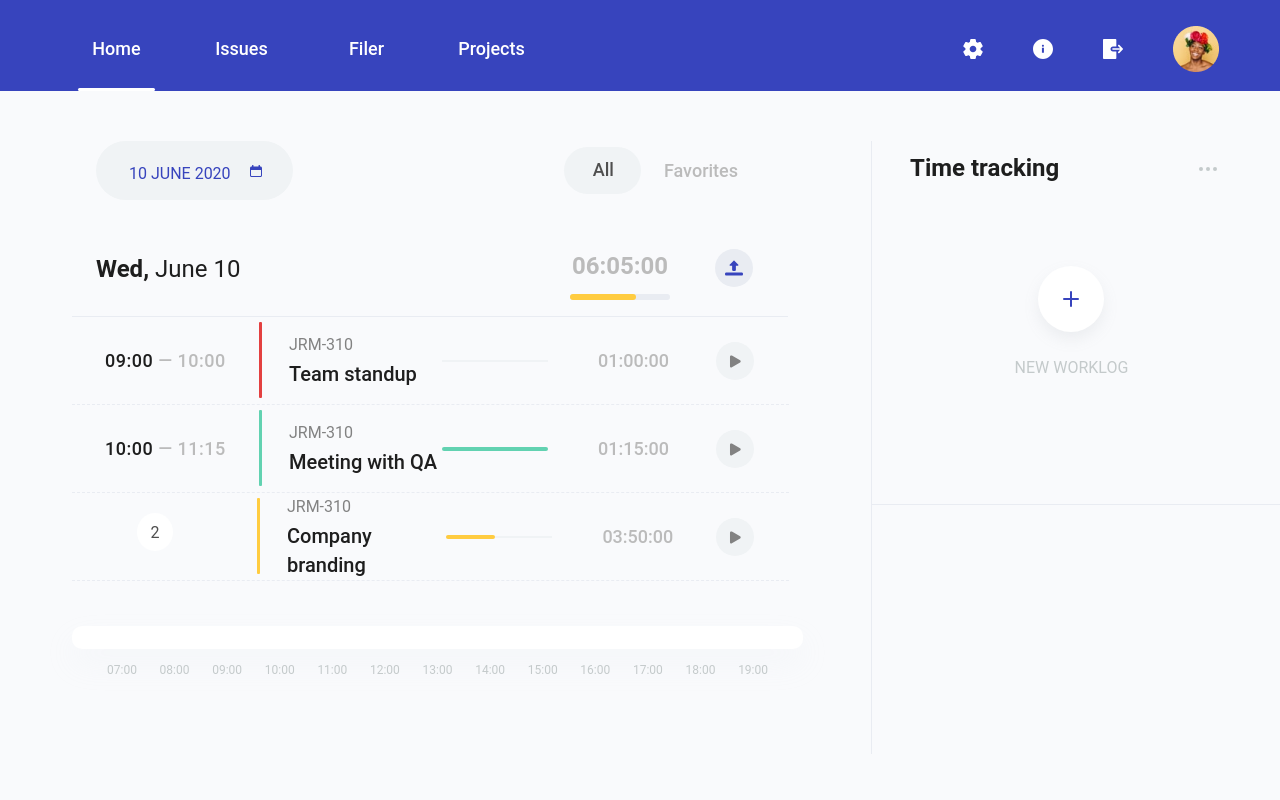
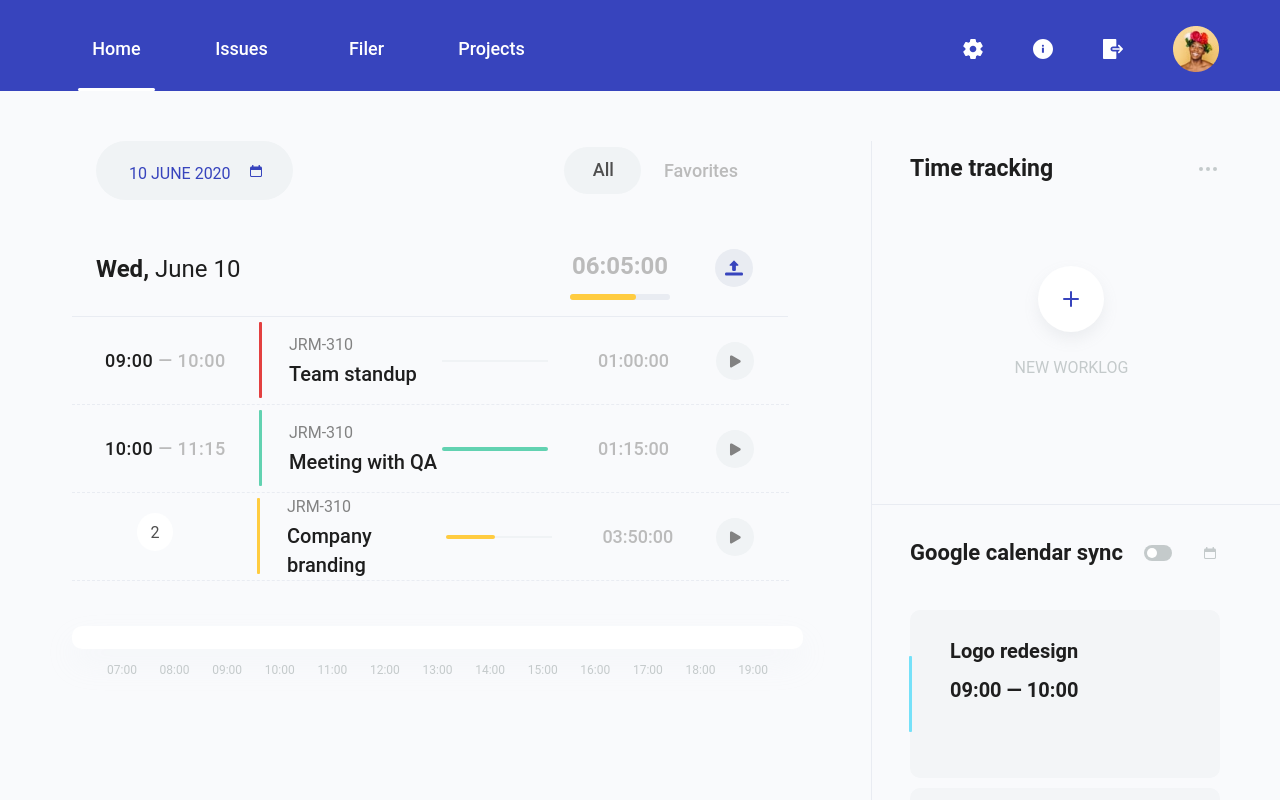
Before and after one commit to irina-lu/time-tracker-reactjs, a React (Create React App) app: page / in a window 1280 px wide. Shown: the top 800 px of the page. Built offline with nearby package versions, Linux system fonts and the light colour scheme.

Commit message:
Google sync section realization

```diff
--- /dev/null
+++ b/src/GoogleSync/Event.js
@@ -0,0 +1,25 @@
+import React from "react";
+import "./Event.scss";
+
+function Event({ event }) {
+  let color;
+  switch (event.status) {
+    case "turquoise":
+      color = "turquoise";
+      break;
+    case "orange":
+      color = "orange";
+      break;
+    default:
+      color = "lavender";
+  }
+
+  return (
+    <li className={`event event_${color}`}>
+      <h3 className="event__name">{event.name}</h3>
+      <p className="event__time">{event.time}</p>
+    </li>
+  );
+}
+
+export default Event;
--- /dev/null
+++ b/src/GoogleSync/Event.scss
@@ -0,0 +1,50 @@
+@import '../assets/color.scss';
+
+.event {
+    position: relative;
+    padding: 0 40px;
+    padding-top: 27px;
+    margin-bottom: 10px;
+    min-height: 168px;
+    border-radius: 10px;
+    background: $background-item;
+
+    &::before {
+        content: "";
+        position: absolute;
+        left: -1px;
+        top: 46px;
+        width: 3px;
+        height: 76px;
+        border-radius: 1px;
+    }
+
+    &_turquoise::before {
+        background-color: $turquoise;
+    }
+
+    &_orange::before {
+        background-color: $orange;
+    }
+
+    &_lavender::before {
+        background-color: $lavender;
+    }
+}
+
+.event__name {
+    margin: 0;
+    padding: 0;
+    margin-bottom: 10px;
+    font-size: 20px;
+    line-height: 29px;
+    font-weight: 600;
+}
+
+.event__time {
+    margin: 0;
+    padding: 0;
+    font-size: 20px;
+    line-height: 29px;
+    font-weight: 600;
+}
--- /dev/null
+++ b/src/GoogleSync/EventList.js
@@ -0,0 +1,15 @@
+import React from "react";
+import "./EventList.scss";
+import Event from "./Event";
+
+function EventList(props) {
+  return (
+    <ul className="event-list">
+      {props.eventList.map((event) => (
+        <Event key={event.id} event={event} />
+      ))}
+    </ul>
+  );
+}
+
+export default EventList;
--- /dev/null
+++ b/src/GoogleSync/EventList.scss
@@ -0,0 +1,5 @@
+.event-list {
+    padding: 0;
+    margin: 0;
+    list-style: none;
+}
--- /dev/null
+++ b/src/GoogleSync/GoogleSync.js
@@ -0,0 +1,42 @@
+import React from "react";
+import "./GoogleSync.scss";
+import EventList from "./EventList";
+
+function GoogleSync() {
+  const eventList = [
+    {
+      id: 1,
+      name: "Logo redesign",
+      time: "09:00 — 10:00",
+      status: "turquoise",
+    },
+    {
+      id: 2,
+      name: "Meeting with CEO",
+      time: "14:00 — 14:45",
+      status: "orange",
+    },
+    { id: 3, name: "Brainstorm", time: "15:00 — 16:15", status: "lavender" },
+  ];
+
+  return (
+    <section className="google-sync">
+      <div className="google-sync__title-wrapper">
+        <h2 className="google-sync__title">Google calendar sync</h2>
+        <input
+          id="google-check"
+          className="visually-hidden google-sync__checkbox"
+          type="checkbox"
+          name="sync-checkbox"
+        />
+        <label for="google-check" className="google-sync__label"></label>
+        <button className="google-sync__calendar">
+          <span className="visually-hidden">Open calendar</span>
+        </button>
+      </div>
+      <EventList eventList={eventList} />
+    </section>
+  );
+}
+
+export default GoogleSync;
--- /dev/null
+++ b/src/GoogleSync/GoogleSync.scss
@@ -0,0 +1,77 @@
+@import "../assets/color.scss";
+
+.google-sync {
+    padding: 30px 60px 0 38px;
+}
+
+.google-sync__title-wrapper {
+    display: flex;
+    align-items: center;
+    margin-bottom: 40px;
+}
+
+.google-sync__title {
+    margin: 0;
+    padding: 0;
+    margin-right: 21px;
+    font-size: 22px;
+    line-height: 35px;
+    font-weight: bold;
+}
+
+.google-sync__label {
+    position: relative;
+    display: block;
+    width: 28px;
+    height: 16px;
+    background-color: $font-gray;
+    border-radius: 15px;
+    cursor: pointer;
+    transition: background-color 0.3s ease-in;
+
+    &::before {
+        content: "";
+        position: absolute;
+        top: 3px;
+        left: 3px;
+        width: 10px;
+        height: 10px;
+        background-color: $white;
+        border-radius: 50%;
+        transform: translateX(0);
+        transition: transform 0.3s ease-in;
+    }
+}
+
+.google-sync__checkbox:hover+.google-sync__label,
+.google-sync__checkbox:focus+.google-sync__label {
+    background-color: rgba(55, 68, 189, 0.5);
+}
+
+.google-sync__checkbox:checked+.google-sync__label {
+    background-color: $violet;
+    transition: background-color 0.3s ease-in;
+
+    &::before {
+        transform: translateX(12px);
+        transition: transform 0.3s ease-in;
+    }
+}
+
+.google-sync__calendar {
+    border: none;
+    background-color: transparent;
+    width: 20px;
+    height: 20px;
+    margin-left: auto;
+    background-image: url("../assets/img/icon/calendar-gray.svg");
+    background-position: center;
+    background-repeat: no-repeat;
+    cursor: pointer;
+
+    &:hover,
+    &:focus {
+        outline: none;
+        background-image: url("../assets/img/icon/calendar.svg");
+    }
+}
--- a/src/Main/Main.js
+++ b/src/Main/Main.js
@@ -2,6 +2,7 @@ import React from "react";
 import "./Main.scss";
 import MainScreen from "../MainScreen/MainScreen";
 import TimeTracking from "../TimeTracking/TimeTracking";
+import GoogleSync from "../GoogleSync/GoogleSync";
 
 function Main() {
   return (
@@ -9,7 +10,7 @@ function Main() {
       <h1 className="visually-hidden">Time Tracker</h1>
       <MainScreen />
       <TimeTracking />
-      {/* <GoogleSync /> */}
+      <GoogleSync />
     </main>
   );
 }
--- a/src/TimeTracking/TimeTracking.scss
+++ b/src/TimeTracking/TimeTracking.scss
@@ -17,7 +17,7 @@
 .time-tracking__title {
     margin: 0;
     padding: 0;
-    font-size: 24px;
+    font-size: 23px;
     line-height: 35px;
     font-weight: bold;
 }
```
